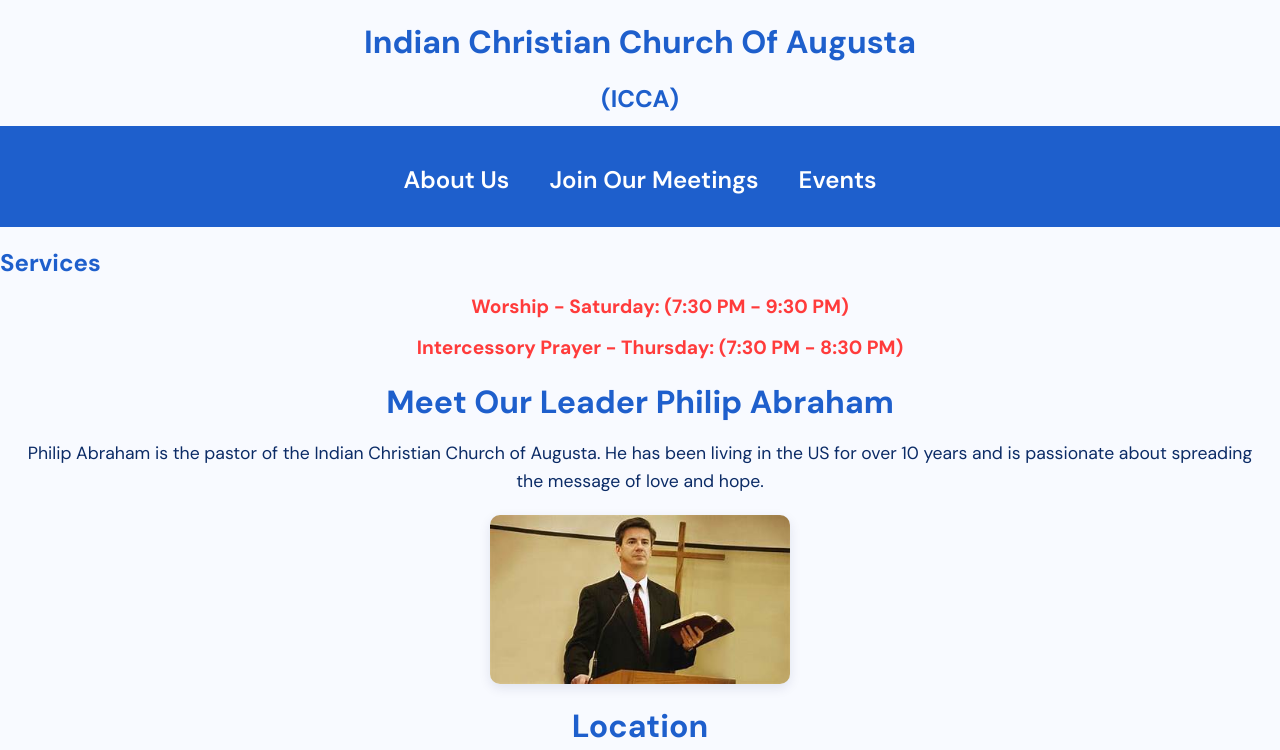
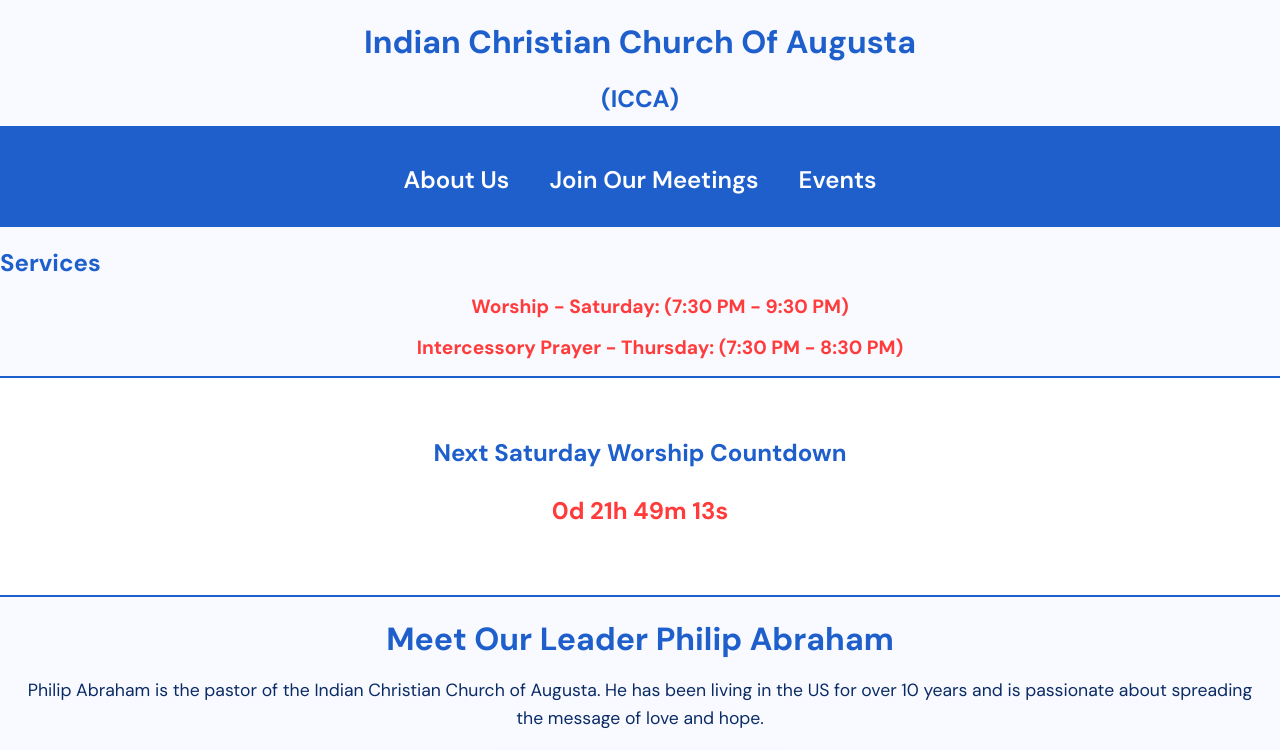
Before and after one commit to Coolfast3739/Indian-Christian-Church, a website: page index.html in a window 1280 px wide. Shown: the top 750 px of the page. Drawn offline with Linux system fonts and the light colour scheme.

Commit message:
feat: add countdown timer for next Saturday worship service

```diff
--- a/index.html
+++ b/index.html
@@ -34,6 +34,11 @@
                 <h1 class="intercessory-timing"> Intercessory Prayer - Thursday: (7:30 PM - 8:30 PM)</h1>
             </ul>
         </section>
+        <section id="countdown-section">
+            <h2>Next Saturday Worship Countdown</h2>
+            <p id="countdown-timer">Loading timer...</p>
+        </section>
+
     </main>
 
     <main>
@@ -58,5 +63,38 @@
         <p>&copy; 2025 Indian Christian Church All Rights Reserved</p>
     </footer>
 
+    <script>
+        function updateCountdown() {
+        const now = new Date();
+
+        // Get the next Saturday
+        const target = new Date(now);
+        target.setDate(now.getDate() + ((6 - now.getDay() + 7) % 7)); // 6 = Saturday
+        target.setHours(19, 30, 0, 0); // 7:30 PM
+
+        // If it's already past this week's 7:30 PM, move to next Saturday
+        if (now > target) {
+            target.setDate(target.getDate() + 7);
+        }
+
+        // Calculate remaining time
+        const diff = target - now;
+        const days = Math.floor(diff / (1000 * 60 * 60 * 24));
+        const hours = Math.floor((diff / (1000 * 60 * 60)) % 24);
+        const minutes = Math.floor((diff / (1000 * 60)) % 60);
+        const seconds = Math.floor((diff / 1000) % 60);
+
+        // Display countdown
+        const timer = document.getElementById("countdown-timer");
+        timer.textContent = `${days}d ${hours}h ${minutes}m ${seconds}s`;
+
+        // Update every second
+        setTimeout(updateCountdown, 1000);
+        }
+
+        updateCountdown();
+    </script>
+
+
 </body>
 </html>
--- a/style.css
+++ b/style.css
@@ -207,3 +207,22 @@ a:hover {
   color: var(--text-dark);
   margin-bottom: 20px;
 }
+/* ====== Countdown Timer Section ====== */
+#countdown-section {
+  text-align: center;
+  padding: 40px 20px;
+  background-color: var(--white);
+  border-top: 2px solid var(--blue);
+  border-bottom: 2px solid var(--blue);
+}
+
+#countdown-section h2 {
+  color: var(--blue);
+  margin-bottom: 10px;
+}
+
+#countdown-timer {
+  font-size: 1.5rem;
+  font-weight: 700;
+  color: var(--red);
+}
```
